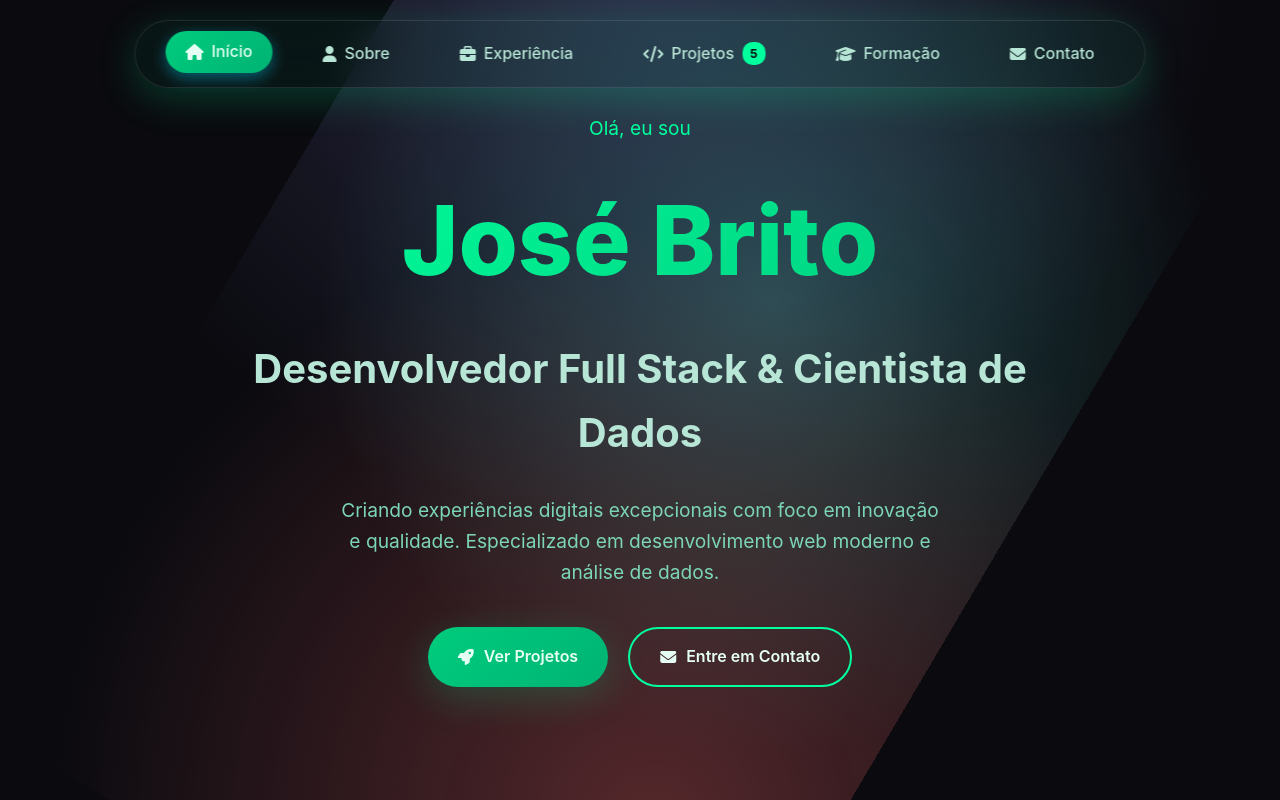
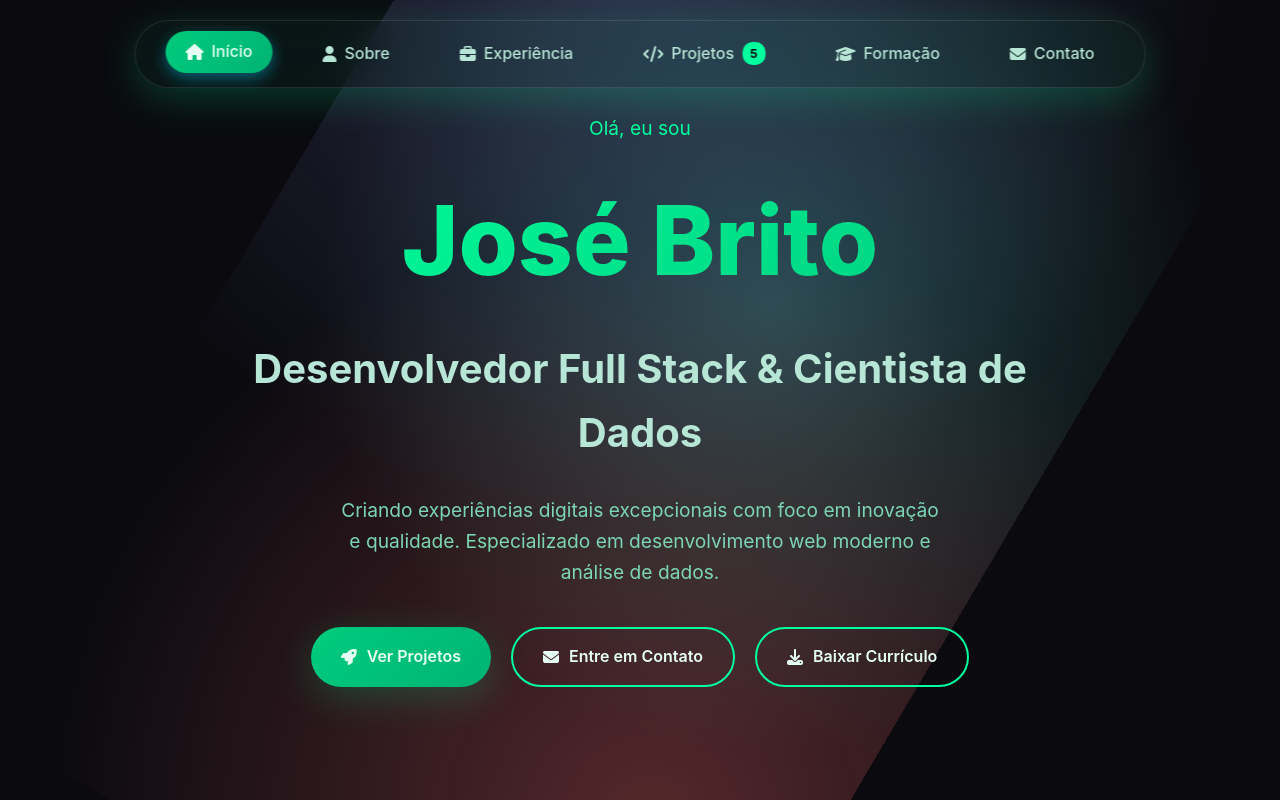
Before and after one commit to josevbrito/josevbrito.github.io, a Vue app: page /#home in a window 1280 px wide. Shown: the top 800 px of the page. Built offline with nearby package versions, Linux system fonts and the light colour scheme.

Commit message:
feat: :sparkles: Add Curriculum Vitae

```diff
--- a/src/components/HeroSection.vue
+++ b/src/components/HeroSection.vue
@@ -13,6 +13,10 @@
         <a href="#contact" class="btn-secondary" @click="$emit('scroll-to', 'contact')">
           <i class="fas fa-envelope"></i>
           Entre em Contato
+        </a>
+        <a href="/curriculo_jose_victor_brito_costa.pdf" class="btn-secondary" download>
+          <i class="fas fa-download"></i>
+          Baixar Currículo
         </a>
       </div>
     </div>
```
Also changed, not shown: 1 other file (tests, documents, lock files or other folders).
